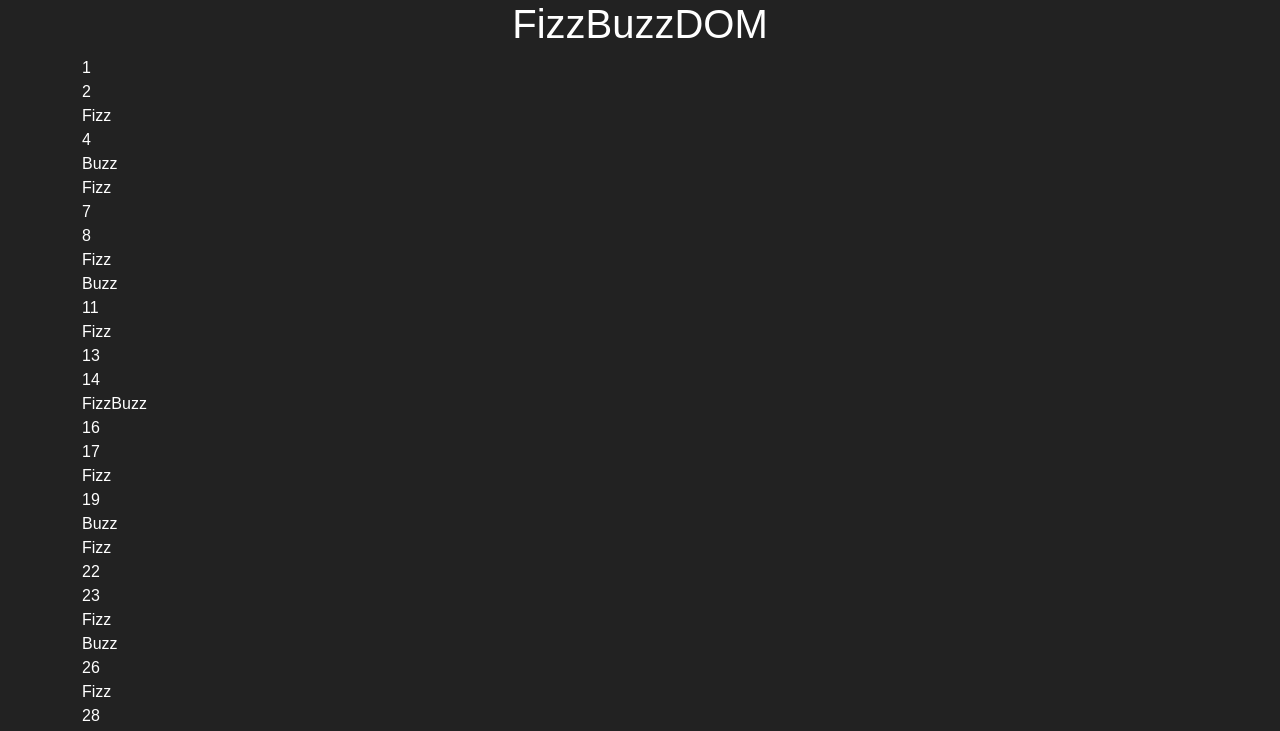
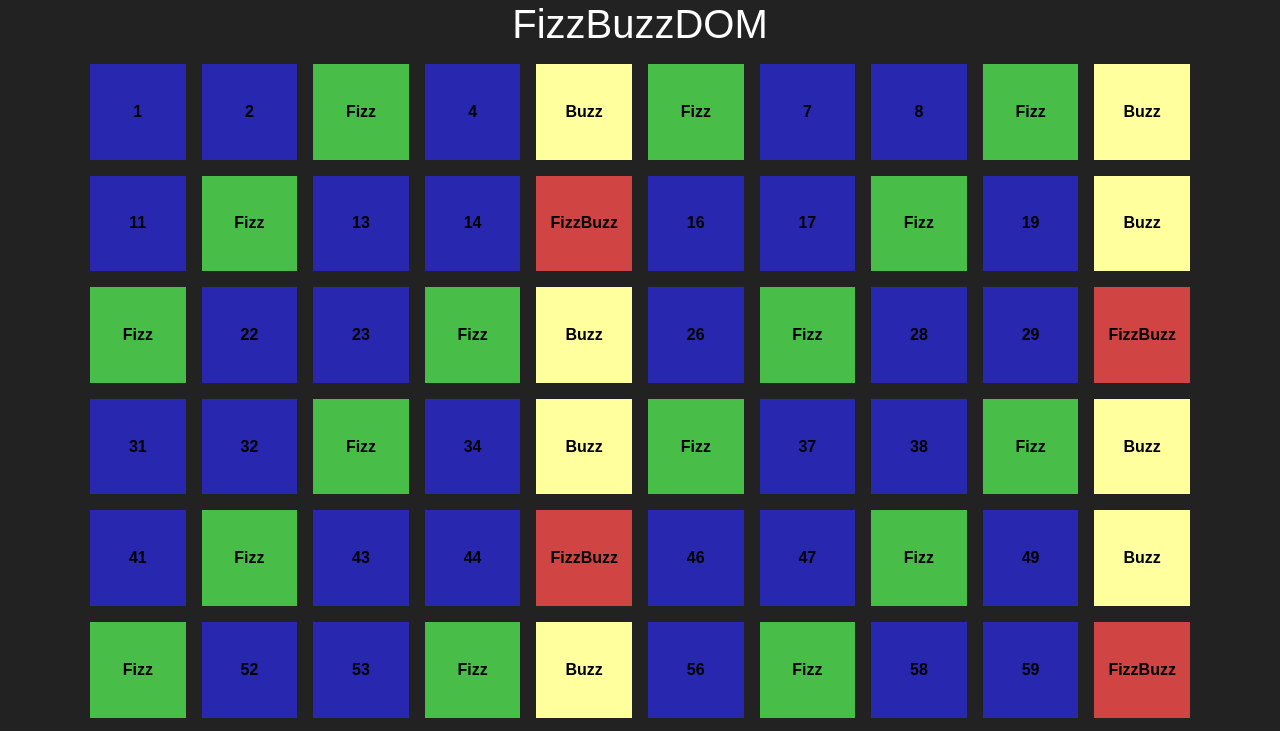
Before and after one commit to Fianda0/js-fizzbuzz, a plain HTML site: page index.html in a window 1280 px wide. Shown: the top 731 px of the page. Drawn offline with nearby package versions, Linux system fonts and the light colour scheme.

Commit message:
add box in stampa

```diff
--- a/index.html
+++ b/index.html
@@ -21,7 +21,7 @@
             </div>
         </div>
     </div>
-    <div id="cont-box" class="container">
+    <div id="cont-box" class="container d-flex flex-wrap">
     </div>
 
 
--- a/main.js
+++ b/main.js
@@ -9,18 +9,22 @@ for (let i = 1; i <= 100; i++) {
     if (i % 3 == 0 && i % 5 == 0) {
         myDiv.append('FizzBuzz')
         mycontainer.append(myDiv)
+        myDiv.classList.add('bck-red')
         console.log('FizzBuzz')
     } else if (i % 3 == 0) {
         myDiv.append('Fizz')
         mycontainer.append(myDiv)
+        myDiv.classList.add('bck-green')
         console.log('Fizz')
     } else if (i % 5 == 0) {
         myDiv.append('Buzz')
         mycontainer.append(myDiv)
+        myDiv.classList.add('bck-yellow')
         console.log('Buzz')
     } else {
         myDiv.append(i)
         mycontainer.append(myDiv)
+        myDiv.classList.add('bck-blu')
         console.log(i)
     }
 }
--- a/style.css
+++ b/style.css
@@ -9,3 +9,32 @@ body {
     background-color: #222;
     font-family: sans-serif;
 }
+
+#cont-box div {
+    font-weight: bold;
+    color: black;
+    margin: 0.5rem;
+    padding: 1rem;
+    width: calc(100% / 10 - 1rem);
+    aspect-ratio: 1;
+    display: flex;
+    justify-content: center;
+    align-items: center;
+}
+
+.bck-blu {
+    background-color: rgb(39, 39, 175);
+
+}
+
+.bck-green {
+    background-color: rgb(72, 190, 72);
+}
+
+.bck-yellow {
+    background-color: rgb(255, 255, 158);
+}
+
+.bck-red {
+    background-color: rgb(209, 68, 68);
+}
```
